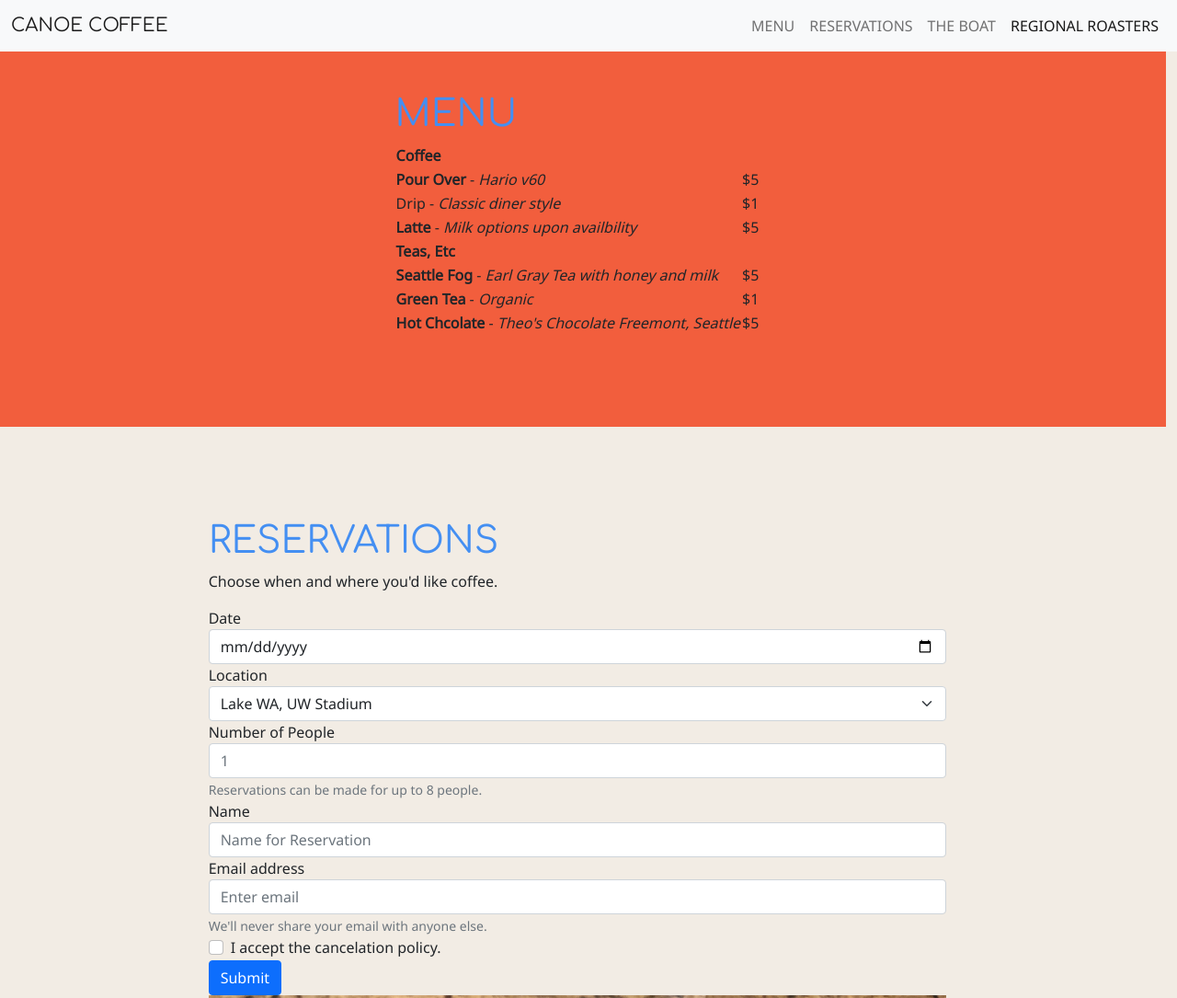
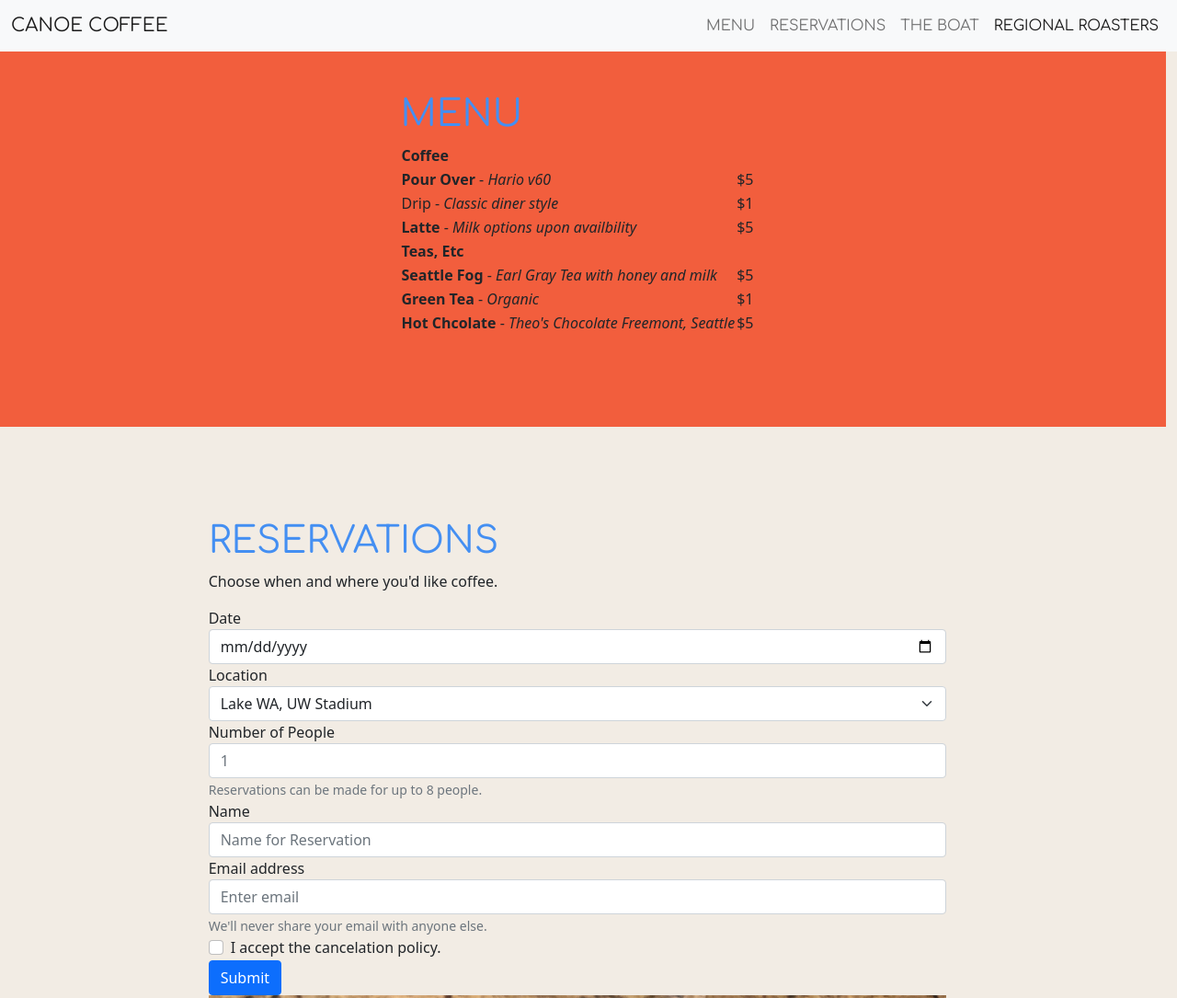
Before and after one commit to alikolberg/forms, a plain HTML site: page docs/index.html in a window 1280 px wide. Shown: the top 1085 px of the page at 92% size. Drawn offline with nearby package versions, Linux system fonts and the light colour scheme; files whose address does not match are found by name.

Commit message:
color update

```diff
--- a/docs/index.html
+++ b/docs/index.html
@@ -20,7 +20,7 @@
 
 <!-- Google font -->
 <link rel="stylesheet" href="https://fonts.googleapis.com/css?family=Comfortaa">
-<link rel="stylesheet" href="https://fonts.googleapis.com/css?family=Noto+Sans">
+
 
 <!-- CSS -->
 <link rel="stylesheet" type="text/css" href="stylesheet.css">
--- a/docs/stylesheet.css
+++ b/docs/stylesheet.css
@@ -9,30 +9,9 @@ body {
     text-transform: uppercase;
   }
 
-  ul {
-    font-family: "Noto Sans";
-    font-weight: regular;
-    Font-size: 16px;
-  }
-
-  p {
-    font-family: "Noto Sans";
-    font-weight: regular;
-    Font-size: 16px;
-  }
-.tablefont {
-    font-family: "Noto Sans";
-    font-weight: regular;
-    Font-size: 16px;
-}
-
-.formfont {
-    font-family: "Noto Sans";
-    font-weight: regular;
-    Font-size: 16px;
-}
 
 .navfont {
+    color: #448FF2;
     font-family: "Comfortaa";
     font-weight: regular;
     font-size:  32 px;
```
